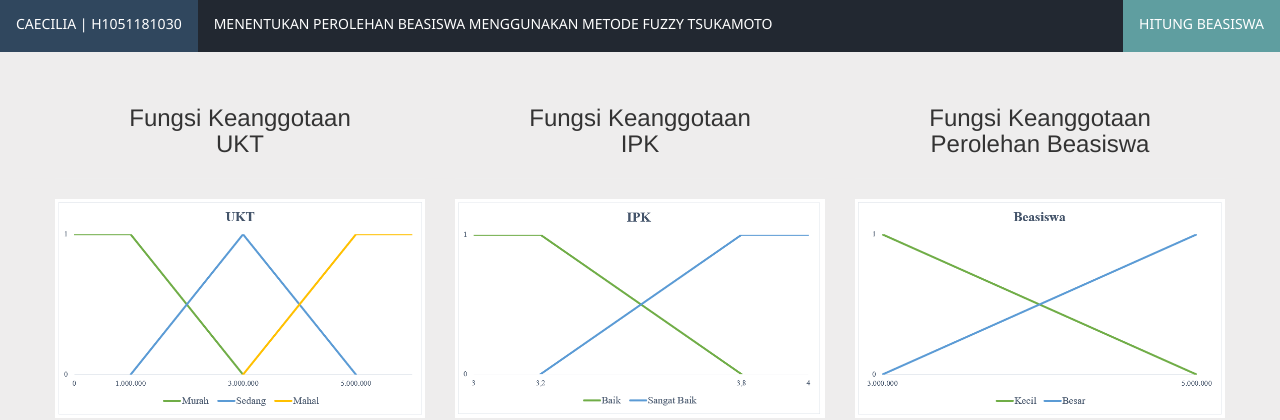
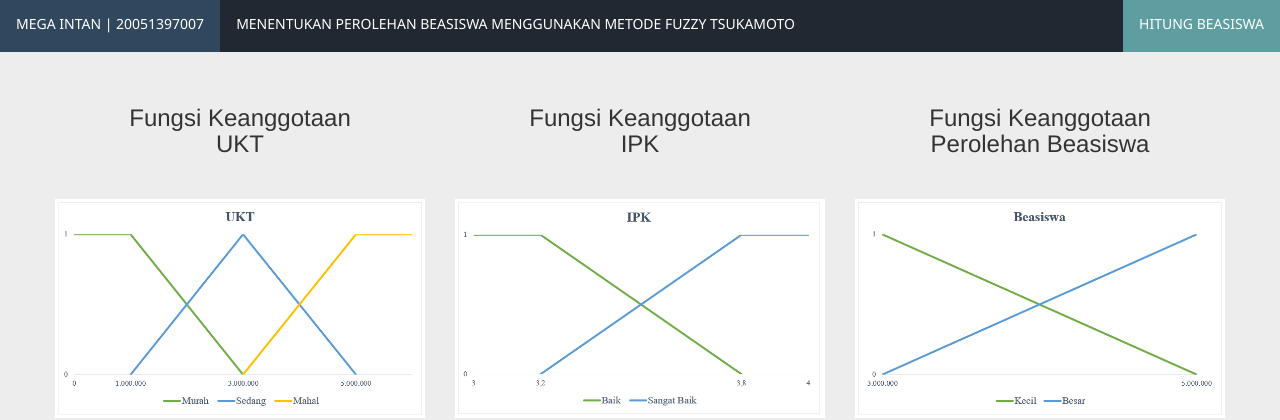
Before and after one commit to megaintan007/Sistem-Pengambilan-Keputusan, a PHP site: page / in a window 1280 px wide. Shown: the top 420 px of the page. Run offline with PHP 8.4, Linux system fonts and the light colour scheme.

Commit message:
Update index.php

```diff
--- a/beasiswa-master/index.php
+++ b/beasiswa-master/index.php
@@ -173,7 +173,7 @@
       <ul class="navbar">
         <li class="left-navbar name">
             <a>
-                <span>CAECILIA | H1051181030</span>
+                <span>MEGA INTAN | 20051397007</span>
             </a>
         </li>
         <li class="left-navbar">
```
